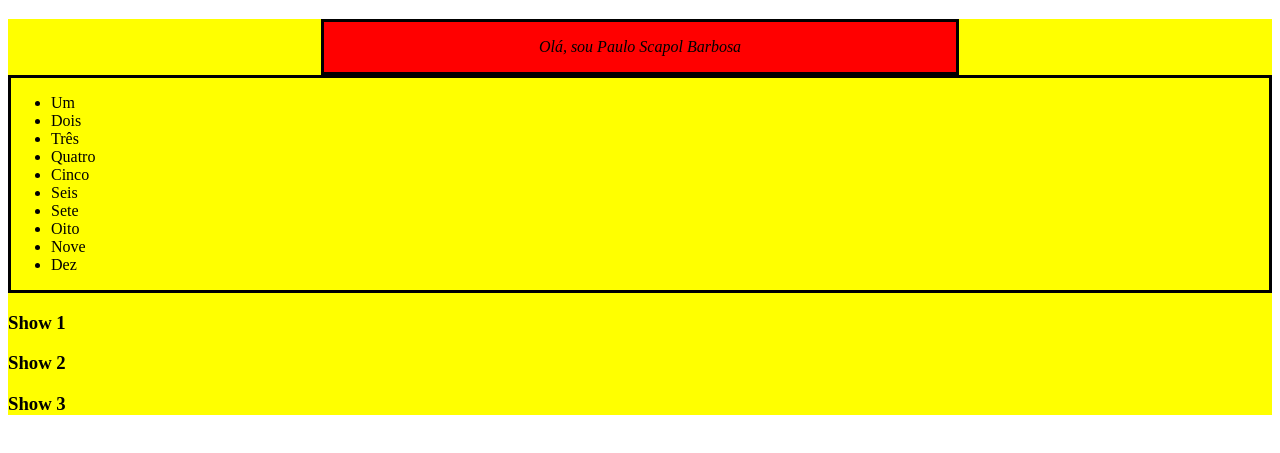
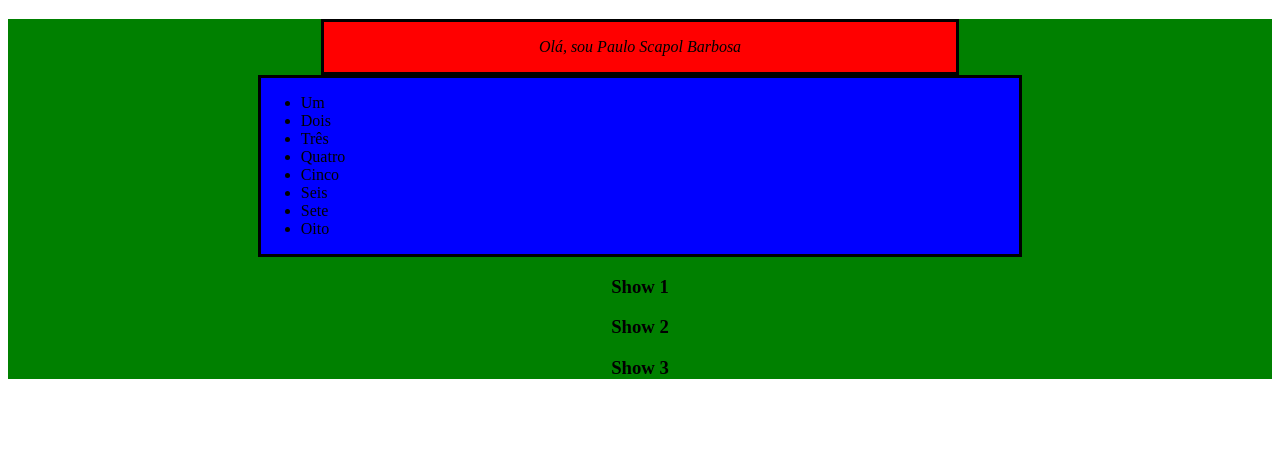
Before and after one commit to PauloScapol/trybe_exercicios, a plain HTML site: page M1_Fundamentos/S5_JavaScript:DOM_Eventos_e_WebStorage/Dia_2_JavaScript-Trabalhando_com_elementos/exercicioPosAula.html in a window 1280 px wide. Shown: the part 61-514 px from the top of the page. Drawn offline with Linux system fonts and the light colour scheme.

Commit message:
Corrigi class-name na linha 88, de (right-section) para (right-content)

```diff
--- a/M1_Fundamentos/S5_JavaScript:DOM_Eventos_e_WebStorage/Dia_2_JavaScript-Trabalhando_com_elementos/exercicioPosAula.html
+++ b/M1_Fundamentos/S5_JavaScript:DOM_Eventos_e_WebStorage/Dia_2_JavaScript-Trabalhando_com_elementos/exercicioPosAula.html
@@ -58,69 +58,83 @@
   </head>
   <body>
     <script>
-    // 1. Adicione a tag h1 com o texto Exercício - JavaScript DOM como filho da tag body;
+        // Adicione a tag h1 com o texto Exercício - JavaScript DOM como filho da tag body
         const titulo = document.createElement('h1');
         titulo.innerText = 'Exercício - JavaScript DOM';
         document.body.appendChild(titulo);
-    // 2. Adicione a tag main com a classe main-content como filho da tag body;
+
+        // Adicione a tag main com a classe main-content como filho da tag body
         const main = document.createElement('main');
         main.className = 'main-content';
         document.body.appendChild(main);
-    // 3. Adicione a tag section com a classe center-content como filho da tag main criada no passo 2;
+
+        // Adicione a tag section com a classe center-content como filho da tag main criada no passo 2
         const sectionCenterContent = document.createElement('section');
         sectionCenterContent.className = 'center-content';
         main.appendChild(sectionCenterContent);
-    // 4. Adicione a tag p como filho do section criado no passo 3 e coloque algum texto;
+
+        // Adicione a tag p como filho do section criado no passo 3 e coloque algum texto
         const primeiroParagrafo = document.createElement('p');
         primeiroParagrafo.innerHTML = 'Olá, sou Paulo Scapol Barbosa';
         sectionCenterContent.appendChild(primeiroParagrafo);
-    // 5. Adicione a tag section com a classe left-content como filho da tag main criada no passo 2;
+
+        // Adicione a tag section com a classe left-content como filho da tag main criada no passo 2
         const sectionLeftContent = document.createElement('section');
         sectionLeftContent.className = 'left-content';
         main.appendChild(sectionLeftContent);
-    // 6. Adicione a tag section com a classe right-content como filho da tag main criada no passo 2;
-        const sectionRightSection = document.createElement('section');
-        sectionRightSection.className = 'right-section';
-        main.appendChild(sectionRightSection);
-    // 7. Adicione uma imagem com src configurado para o valor https://picsum.photos/200 e classe small-image. Esse elemento deve ser filho do section criado no passo 5;
+
+        // Adicione a tag section com a classe right-content como filho da tag main criada no passo 2
+        const sectionRightContent = document.createElement('section');
+        sectionRightContent.className = 'right-content';
+        main.appendChild(sectionRightContent);
+
+        // Adicione uma imagem com src configurado para o valor https://picsum.photos/200 e classe small-image. Esse elemento deve ser filho do section criado no passo 5
         const imagem = document.createElement('img');
+        imagem.className = 'small-image';
         imagem.src = 'https://picsum.photos/200';
-        imagem.className = 'small-image';
         sectionLeftContent.appendChild(imagem);
-    // 8. Adicione uma lista não ordenada com os valores de 1 a 10 por extenso, ou seja, um, dois, três, … como valores da lista. Essa lista deve ser filha do section criado no passo 6;
+
+        // Adicione uma lista não ordenada com os valores de 1 a 10 por extenso, ou seja, um, dois, três, … como valores da lista. Essa lista deve ser filha do section criado no passo 6
         const listaNumeros = document.createElement('ul');
+        sectionRightContent.appendChild(listaNumeros);
         const arrayNumeros = ['Um', 'Dois', 'Três', 'Quatro', 'Cinco', 'Seis', 'Sete', 'Oito', 'Nove', 'Dez'];
         for (let num in arrayNumeros) {
             const numero = document.createElement('li');
             numero.innerHTML = arrayNumeros[num];
             listaNumeros.appendChild(numero);
         }
-        sectionRightSection.appendChild(listaNumeros);
-    // 9. Adicione 3 tags h3, todas sendo filhas do main criado no passo 2.
+
+        // Adicione 3 tags h3, todas sendo filhas do main criado no passo 2
         for (let index = 1; index <= 3; index += 1) {
             const tituloH3 = document.createElement('h3');
             tituloH3.innerHTML = 'Show ' + index;
             main.appendChild(tituloH3);
         }
 
-    // 10. Adicione a classe title na tag h1 criada;
+
+        // Adicione a classe title na tag h1 criada
         const chamarTitulo = document.querySelector('h1');
-        titulo.className = 'title';
-    // 11. Adicione a classe description nas 3 tags h3 criadas;
+        chamarTitulo.className = 'title';
+
+        // Adicione a classe description nas 3 tags h3 criadas
         const titulosH3 = document.getElementsByTagName('h3');
         for (let index = 0; index < 3; index += 1) {
-            titulosH3.className = 'description';
+            titulosH3[index].className = 'description';
         }
-    // 12. Remova a section criado no passo 5 (aquele que possui a classe left-content). Utilize a função .removeChild();
+
+        // Remova a section criado no passo 5 (aquele que possui a classe left-content). Utilize a função .removeChild()
         const chamarLeftSection = document.getElementsByClassName('left-content')[0];
-        main.removeChild(sectionLeftContent);
-    // 13. Centralize a section criado no passo 6 (aquele que possui a classe right-content). Dica: para centralizar, basta configurar o margin-right: auto da section;
+        main.removeChild(chamarLeftSection);
+
+        // Centralize a section criado no passo 6 (aquele que possui a classe right-content). Dica: para centralizar, basta configurar o margin-right: auto da section
         const chamarRightSection = document.getElementsByClassName('right-content')[0];
         chamarRightSection.style.marginRight = 'auto';
-    // 14. Troque a cor de fundo do elemento pai da section criada no passo 3 (aquela que possui a classe center-content) para a cor verde;
+
+        // Troque a cor de fundo do elemento pai da section criada no passo 3 (aquela que possui a classe center-content) para a cor verde
         const chamarCenterSection = document.getElementsByClassName('center-content')[0];
         chamarCenterSection.parentNode.style.backgroundColor = 'green';
-    // 15. Remova os dois últimos elementos (nove e dez) da lista criada no passo 8.
+
+        // Remova os dois últimos elementos (nove e dez) da lista criada no passo 8
         const chamarLista = document.getElementsByTagName('ul')[0];
         chamarLista.lastChild.remove();
         chamarLista.lastChild.remove();
```
